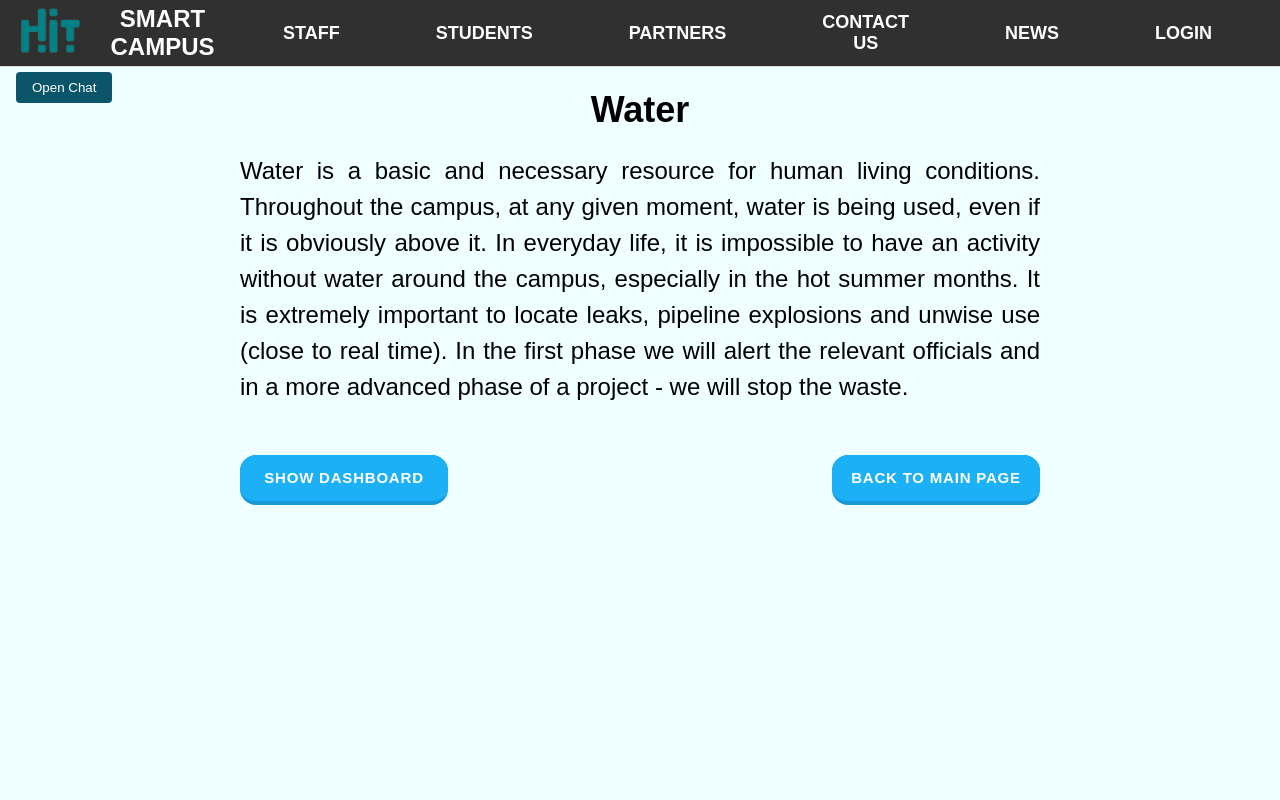
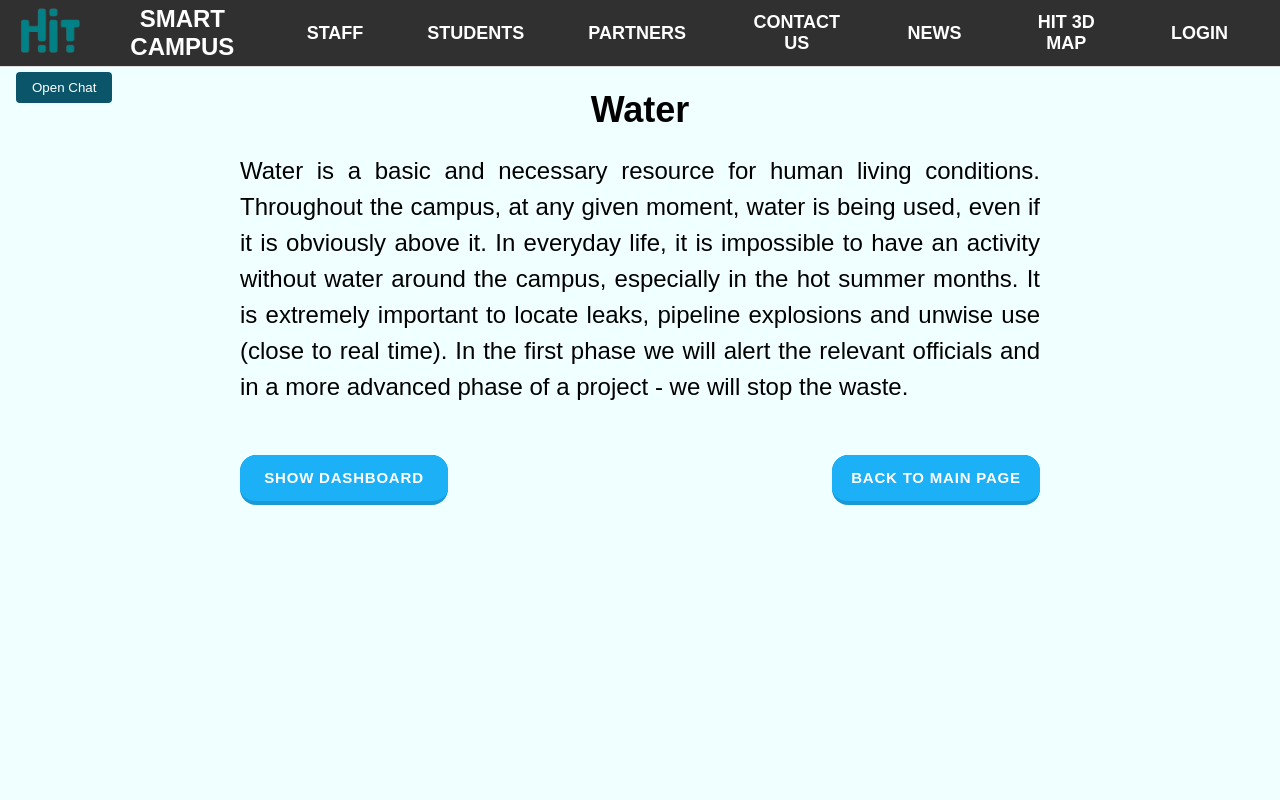
Before and after one commit to tomered/smart-campus-frontend, a React (Create React App) app: page /water in a window 1280 px wide. Shown: the top 800 px of the page. Built offline with nearby package versions, Linux system fonts and the light colour scheme.

Commit message:
created new tab in navbar to focus into the campus map
created new tab in navbar to focus into the campus map

```diff
--- a/src/components/MainHeader.js
+++ b/src/components/MainHeader.js
@@ -9,6 +9,12 @@ const MainHeader = () => {
 
   const handleMenuClick = () => {
     setShowMenu(!showMenu);
+  };
+
+  const handleMapClick = (e, mapDivId) => {
+    e.preventDefault();
+    sessionStorage.setItem('mapDivId', mapDivId);
+    window.location.href = '/';
   };
 
   return (
@@ -37,6 +43,11 @@ const MainHeader = () => {
             </MenuItem>
             <MenuItem>
               <a href='News'>News</a>
+            </MenuItem>
+            <MenuItem>
+              <a href='/' onClick={(e) => handleMapClick(e, 'hitMap')}>
+                HIT 3D Map
+              </a>
             </MenuItem>
             <MenuItem>
               <a href='Login'>Login</a>
@@ -158,8 +169,8 @@ const MenuLinks = styled.div`
   }
 
   li {
-    margin-left: 3em; /* Match the left and right margins */
-    margin-right: 3em;
+    margin-left: 2em; /* Match the left and right margins */
+    margin-right: 2em;
   }
 
   a {
--- a/src/components/screens/MainPage.js
+++ b/src/components/screens/MainPage.js
@@ -1,4 +1,4 @@
-import React from 'react';
+import React, { useEffect } from 'react';
 import '../../Style.css';
 import styled from 'styled-components';
 import MainBody from '../MainBody';
@@ -6,11 +6,27 @@ import IFrameTemplate from '../IFrameTemplate';
 
 const MainPage = () => {
   const MapSrc = 'https://shaishillo.github.io/Campus-Nav/';
+
+  useEffect(() => {
+    const mapDivId = sessionStorage.getItem('mapDivId');
+    if (mapDivId) {
+      const mapDiv = document.getElementById(mapDivId);
+      if (mapDiv) {
+        mapDiv.scrollIntoView({ behavior: 'smooth' });
+        // Adjust the scroll position slightly after scrolling into view
+        setTimeout(() => {
+          window.scrollBy(0, 110); // Adjust 110 to the amount of pixels you want to scroll up
+        }, 500); // Timeout to ensure it runs after scrollIntoView
+      }
+      sessionStorage.removeItem('mapDivId');
+    }
+  }, []);
   return (
     <MainContainer>
       <MainBody />
       <h2>GIS Mapping of Hit College</h2>
       <IFrameTemplate
+        id='hitMap'
         title='Mapping of Hit College'
         src={MapSrc}
         width='90%'
```
